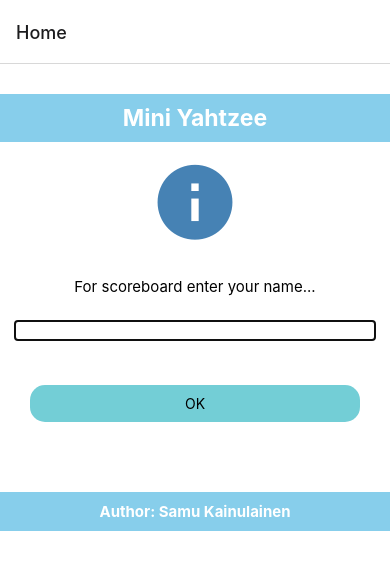
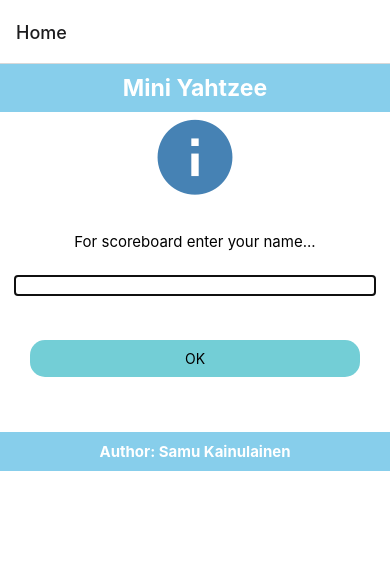
Before and after one commit to kainukai/miniyahtzee, a React Native app: screen /Home in a window 390 px wide. Shown: the top 570 px of the page. Built offline with nearby package versions, Linux system fonts and the light colour scheme.

Commit message:
Update 4

```diff
--- a/components/Gameboard.js
+++ b/components/Gameboard.js
@@ -13,6 +13,7 @@ import { Container, Row, Col } from 'react-native-flex-grid';
 import MaterialCommunityIcons from "@expo/vector-icons/MaterialCommunityIcons";
 import styles from '../style/style';
 import { FontAwesome5 } from '@expo/vector-icons';
+
 let board = [];
 
 export default function Gameboard({ navigation, route }) {
@@ -20,6 +21,8 @@ export default function Gameboard({ navigation, route }) {
   const [nbrOfThrowsLeft, setNbrOfThrowsLeft] = useState(NBR_OF_THROWS);
   const [status, setStatus] = useState("Throw Dices.");
   const [gameEndStatus, setGameEndStatus] = useState(false);
+  const [showDiceIcon, setShowDiceIcon] = useState(true);
+
 
   // If dices are selected or not
   const [selectedDices, setSelectedDices] =
@@ -42,6 +45,7 @@ export default function Gameboard({ navigation, route }) {
       setPlayerName(route.params.player);
     }
   }, [])
+
 
   const row = [];
   for (let dice = 0; dice < NBR_OF_DICES; dice++) {
@@ -133,6 +137,7 @@ export default function Gameboard({ navigation, route }) {
 
 
   const throwDices = () => {
+    setShowDiceIcon(false);
     let spots = [...diceSpots];
     for (let i = 0; i < NBR_OF_DICES; i++) {
       if (!selectedDices[i]) {
@@ -154,25 +159,31 @@ export default function Gameboard({ navigation, route }) {
       <Header />
       <View>
         <Container>
-        <Row>{row}</Row>
+          <Row style={styles.row}>{row}</Row>
         </Container>
+        {showDiceIcon && ( // Conditionally render the FontAwesome5 icon based on the state
           <FontAwesome5
             name="dice"
             size={90}
             color="steelblue"
-      style={styles.information}/>
-
+            style={styles.information}
+          />
+        )}
       <Text style={styles.gametext}>Throws left: {nbrOfThrowsLeft}</Text>
       <Text style={styles.gametext}>{status}</Text>
+
       <Pressable style={styles.button}
         onPress={() => throwDices()}>
         <Text>THROW DICES</Text>
       </Pressable>
+
       <Text style={styles.gametotal}> Total: {dicePointsTotal.reduce((acc, curr) => acc + curr, 0)} </Text>
       <Text style={styles.gamebonus}> You are {BONUS_POINTS} points away from bonus.</Text>
+
       <Container>
         <Row>{pointsRow}</Row>
       </Container>
+
       <Container>
         <Row>{pointsToSelectRow}</Row>
       </Container>
--- a/style/style.js
+++ b/style/style.js
@@ -6,13 +6,13 @@ export default StyleSheet.create({
     backgroundColor: '#fff'
   },
   header: {
-    marginTop: 30,
-    marginBottom: 15,
+    marginTop: 0,
+    marginBottom: 0,
     backgroundColor: 'skyblue',
     flexDirection: 'row',
   },
   footer: {
-    marginTop: 40,
+    marginTop: 25,
     backgroundColor: 'skyblue',
     flexDirection: 'row',
 
@@ -89,7 +89,7 @@ export default StyleSheet.create({
     textAlign: 'center',
     justifyContent: 'center',
     fontSize: 20,
-    marginTop: 50,
+    marginTop: 10,
     margin: 0
   },
 
```
Lines whose indentation alone changed are shown as unchanged.
